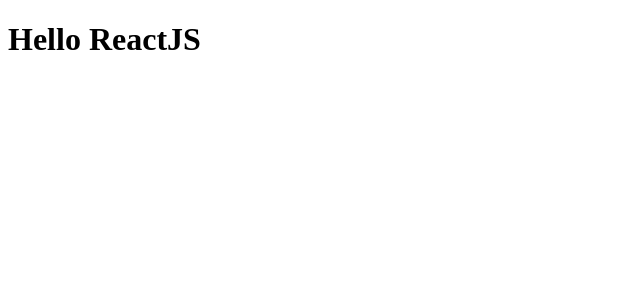
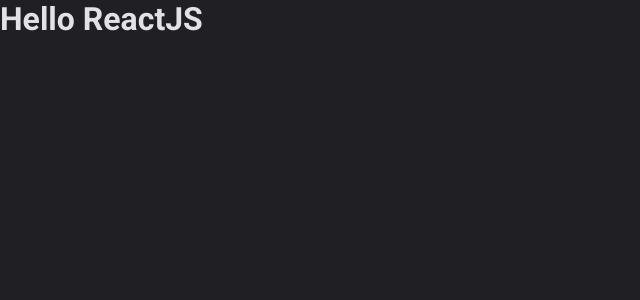
Before and after one commit to leoziondev/ignite-2022-dt-money, a React (Vite) app: page / in a window 1280 px wide. Shown: the top 300 px of the page, without its empty margins (0-640 px from the left). Built offline with nearby package versions, Linux system fonts and the light colour scheme.

Commit message:
config styled components and google font

```diff
--- a/index.html
+++ b/index.html
@@ -2,9 +2,15 @@
 <html lang="en">
   <head>
     <meta charset="UTF-8" />
-    <link rel="icon" type="image/svg+xml" href="/vite.svg" />
+
+    <link rel="preconnect" href="https://fonts.googleapis.com" />
+    <link rel="preconnect" href="https://fonts.gstatic.com" crossorigin />
+
     <meta name="viewport" content="width=device-width, initial-scale=1.0" />
-    <title>Vite + React + TS</title>
+
+    <link href="https://fonts.googleapis.com/css2?family=Roboto:wght@400;700&display=swap" rel="stylesheet" />
+
+    <title>DT Money</title>
   </head>
   <body>
     <div id="root"></div>
--- a/src/App.tsx
+++ b/src/App.tsx
@@ -1,6 +1,13 @@
+import { ThemeProvider } from "styled-components";
+import { GlobalStyle } from "./styles/global";
+import { defaultTheme } from "./styles/themes/default";
+
 export function App() {
 
   return (
-   <h1>Hello ReactJS</h1>
+   <ThemeProvider theme={defaultTheme}>
+    <GlobalStyle />
+    <h1>Hello ReactJS</h1>
+   </ThemeProvider>
   )
 }
--- /dev/null
+++ b/src/styles/global.ts
@@ -0,0 +1,25 @@
+import { createGlobalStyle } from "styled-components";
+
+export const GlobalStyle = createGlobalStyle`
+  * {
+    margin: 0;
+    padding: 0;
+    box-sizing: border-box;
+
+  }
+
+  :focus {
+    outline: 0;
+    box-shadow: 0 0 0 2px ${props => props.theme['green-500']};
+  }
+
+  body {
+    background-color: ${props => props.theme['gray-800']};
+    color: ${props => props.theme['gray-100']};
+    -webkit-font-smoothing: antialiased;
+  }
+
+  body, input, textarea, button {
+    font: 400 1rem Roboto, sans-serif;
+  }
+`
--- /dev/null
+++ b/src/styles/themes/default.ts
@@ -0,0 +1,20 @@
+export const defaultTheme = {
+  white: '#fff',
+
+  'gray-100': '#E1E1E6',
+  'gray-300': '#C4C4CC',
+  'gray-400': '#8D8D99',
+  'gray-500': '#7C7C8A',
+  'gray-600': '#323238',
+  'gray-700': '#29292E',
+  'gray-800': '#202024',
+  'gray-900': '#121214',
+
+  'green-300': '#00B37E',
+  'green-500': '#00875F',
+  'green-700': '#015F43',
+
+  'red-300': '#F75A68',
+  'red-500': '#AB222E',
+  'red-700': '#7A1921',
+} as const
```
Also changed, not shown: src/@types/styled.d.ts (added, +8 -0 lines).
